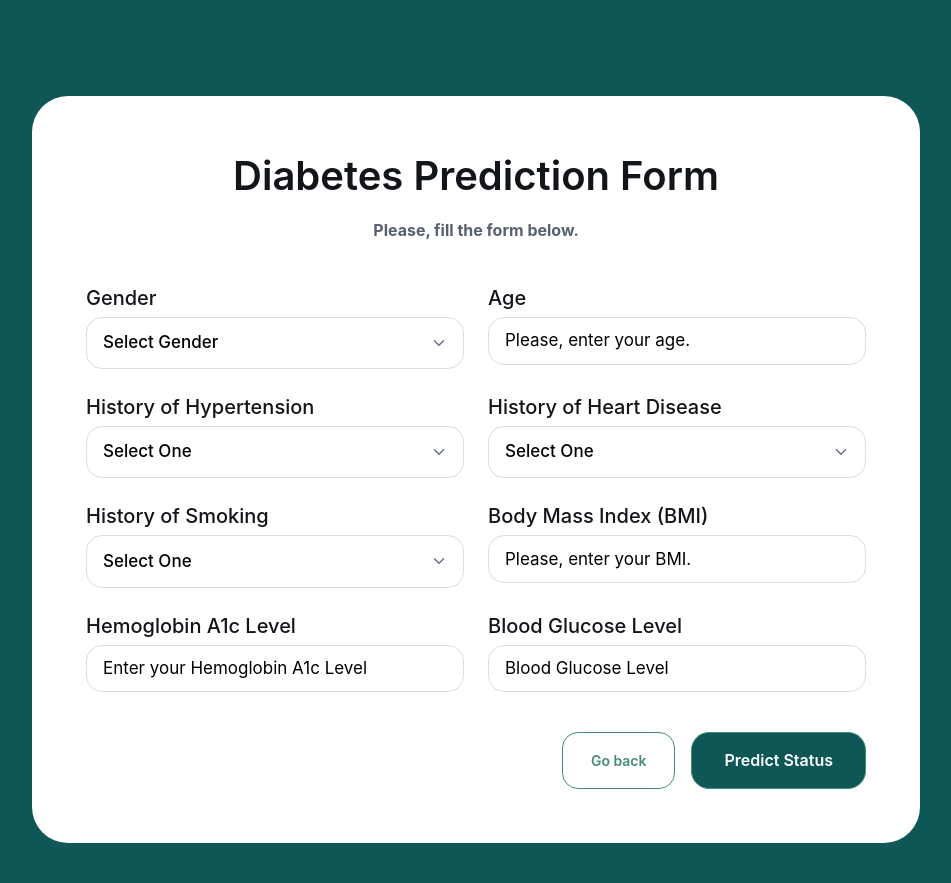
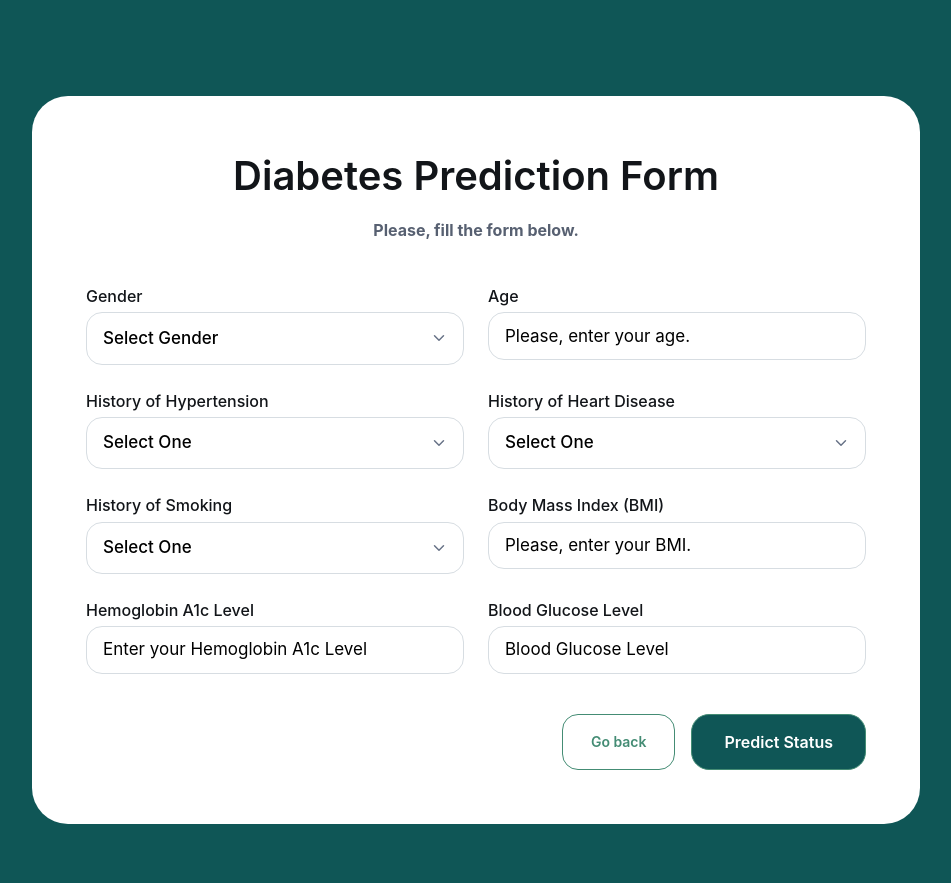
Before and after one commit to ioadejuwon/diabates-ML-project, a Flask app: page /pred in a window 1280 px wide. Shown: the top 883 px of the page, without its empty margins (164-1115 px from the left). Run offline with Flask 3, Linux system fonts and the light colour scheme; parts of the project's set-up code (start-up, migrations or seed data) failed here and were passed over.

Commit message:
CHanged the font sizes

```diff
--- a/templates/pred.html
+++ b/templates/pred.html
@@ -39,7 +39,7 @@
 
 
                   <div class="col-12 col-md-6">
-                    <label class="form-label fs-5" for="gender">Gender</label>
+                    <label class="form-label fs-6" for="gender">Gender</label>
                     <select class="form-select" id="gender" name="gender" >
                       <option value="" selected disabled>Select Gender</option>
                       <option value="1">Male</option>
@@ -48,13 +48,13 @@
                   </div>
 
                   <div class="col-sm-6">
-                    <label class="form-label fs-5"" for="fn">Age</label>
+                    <label class="form-label fs-6" for="fn">Age</label>
                     <input class="form-control" type="number" placeholder="Please, enter your age." id="age" name="age" >
                   </div>
 
 
                   <div class="col-sm-6">
-                    <label class="form-label fs-5"" for="hypertension">History of Hypertension</label>
+                    <label class="form-label fs-6" for="hypertension">History of Hypertension</label>
                     <select class="form-select" id="hypertension" name="hypertension">
                       <option value="" selected disabled>Select One</option>
                       <option value="1">Yes</option>
@@ -63,7 +63,7 @@
                   </div>
 
                   <div class="col-sm-6">
-                    <label class="form-label fs-5"" for="heart_disease">History of Heart Disease</label>
+                    <label class="form-label fs-6" for="heart_disease">History of Heart Disease</label>
                     <select class="form-select" id="heart_disease" name="heart_disease">
                       <option value="" selected disabled>Select One</option>
                       <option value="1">Yes</option>
@@ -72,7 +72,7 @@
                   </div>
 
                   <div class="col-sm-6">
-                    <label class="form-label fs-5"" for="smoking_history">History of Smoking</label>
+                    <label class="form-label fs-6" for="smoking_history">History of Smoking</label>
                     <select class="form-select" id="smoking_history" name="smoking_history">
                       <option value="" selected disabled>Select One</option>
                       <option value="0">Never</option>
@@ -85,14 +85,14 @@
                   </div>
 
                   <div class="col-sm-6">
-                    <label class="form-label fs-5"" for="fn">Body Mass Index (BMI)</label>
+                    <label class="form-label fs-6" for="fn">Body Mass Index (BMI)</label>
                     <input class="form-control"  type="number" id="bmi" name="bmi" step="0.01" placeholder="Please, enter your BMI.">
                   </div>
 
 
                   <div class="col-6">
                     <div class="form-group">
-                      <label class="form-label fs-5"">Hemoglobin A1c Level</label>
+                      <label class="form-label fs-6">Hemoglobin A1c Level</label>
                       <div class="form-control-wrap">
                         <input type="number" id="HbA1c_level" name="HbA1c_level" step="0.01" class="form-control" placeholder="Enter your Hemoglobin A1c Level">
                       </div>
@@ -101,7 +101,7 @@
 
                   <div class="col-6">
                     <div class="form-group">
-                      <label class="form-label fs-5"">Blood Glucose Level</label>
+                      <label class="form-label fs-6">Blood Glucose Level</label>
                       <div class="form-control-wrap">
                         <input type="number" id="blood_glucose_level" name="blood_glucose_level" step="0.01" class="form-control" placeholder="Blood Glucose Level">
                       </div>
```
Also changed, not shown: 1 other file.
